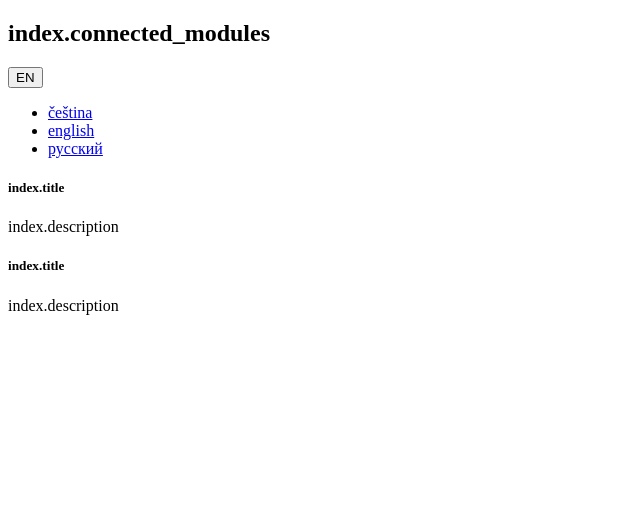
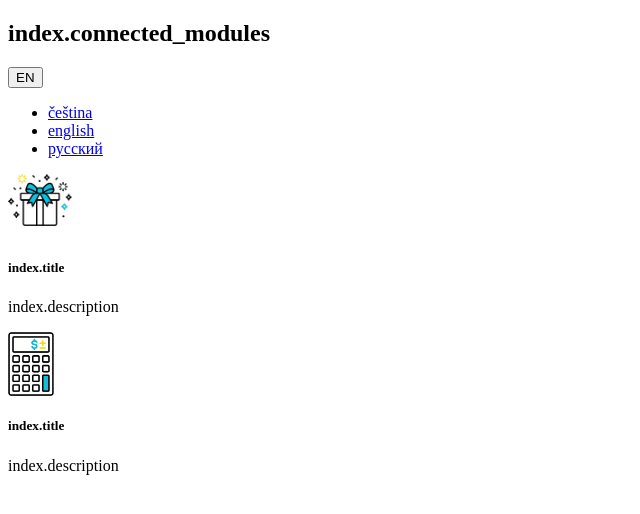
Before and after one commit to konstantin-gate/symfony-docker-project-public, a Symfony app: template app/templates/index/index.html.twig in a window 1280 px wide. Shown: the top 514 px of the page, without its empty margins (0-640 px from the left). Run offline with Twig, Linux system fonts and the light colour scheme; the template is opened without the code that fills it, so the values that code supplies are empty; some libraries are stand-ins or nearby versions.

Commit message:
Přidání ikon modulů na úvodní stránku a úprava layoutu karet včetně zvětšení a ohraničení ikon

```diff
--- a/app/templates/index/index.html.twig
+++ b/app/templates/index/index.html.twig
@@ -21,10 +21,15 @@
     </div>
     <div class="card mt-3">
         <div class="card-body">
-            <div class="d-flex justify-content-between align-items-start">
-                <div>
-                    <h5 class="card-title">{{'index.title'|trans({}, 'greeting')}}</h5>
-                    <p class="card-text text-secondary small-text">{{'index.description'|trans({}, 'greeting')}}</p>
+            <div class="d-flex justify-content-between align-items-center">
+                <div class="d-flex align-items-center">
+                    <div class="border rounded p-1 me-3 d-flex align-items-center justify-content-center" style="width: 4rem; height: 4rem;">
+                        <img src="{{ asset('images/icon_greeting.png') }}" alt="" style="max-height: 100%; max-width: 100%; height: auto; width: auto;">
+                    </div>
+                    <div>
+                        <h5 class="card-title mb-1">{{'index.title'|trans({}, 'greeting')}}</h5>
+                        <p class="card-text text-secondary small-text mb-0">{{'index.description'|trans({}, 'greeting')}}</p>
+                    </div>
                 </div>
                 <a href="{{ path('greeting_dashboard', {'_locale': app.request.locale}) }}" class="btn btn-primary" title="{{'index.open_tooltip'|trans({}, 'greeting')}}">
                     <i class="bi bi-caret-right"></i>
@@ -34,10 +39,15 @@
     </div>
     <div class="card mt-3">
         <div class="card-body">
-            <div class="d-flex justify-content-between align-items-start">
-                <div>
-                    <h5 class="card-title">{{'index.title'|trans({}, 'money_calculator')}}</h5>
-                    <p class="card-text text-secondary small-text">{{'index.description'|trans({}, 'money_calculator')}}</p>
+            <div class="d-flex justify-content-between align-items-center">
+                <div class="d-flex align-items-center">
+                    <div class="border rounded p-2 me-3 d-flex align-items-center justify-content-center" style="width: 4rem; height: 4rem;">
+                        <img src="{{ asset('images/icon_calculator.png') }}" alt="" style="max-height: 100%; max-width: 100%; height: auto; width: auto;">
+                    </div>
+                    <div>
+                        <h5 class="card-title mb-1">{{'index.title'|trans({}, 'money_calculator')}}</h5>
+                        <p class="card-text text-secondary small-text mb-0">{{'index.description'|trans({}, 'money_calculator')}}</p>
+                    </div>
                 </div>
                 <a href="{{ path('money_calculator_dashboard', {'_locale': app.request.locale}) }}" class="btn btn-primary" title="{{'index.open_tooltip'|trans({}, 'money_calculator')}}">
                     <i class="bi bi-caret-right"></i>
```
Also changed, not shown: app/public/images/icon_calculator.png (added), app/public/images/icon_greeting.png (added).
